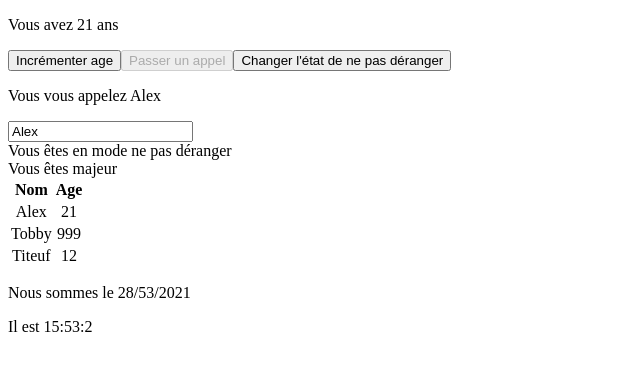
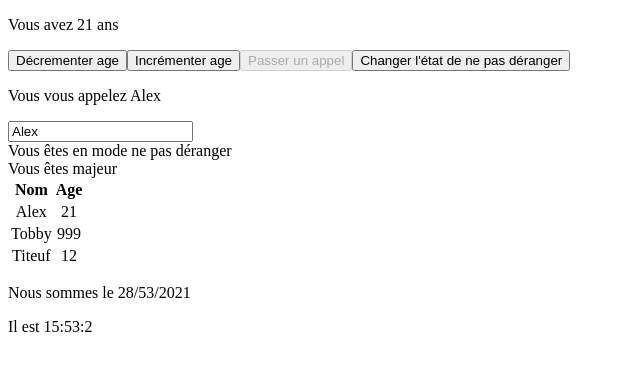
Before and after one commit to Alexandre-Vernet/Tuto-Angular, an Angular app: page / in a window 1280 px wide. Shown: the top 370 px of the page, without its empty margins (0-640 px from the left). Built offline with nearby package versions, Linux system fonts and the light colour scheme.

Commit message:
Mise à jour condition

```diff
--- a/src/app/my-component/my-component.component.html
+++ b/src/app/my-component/my-component.component.html
@@ -4,7 +4,8 @@
 <!-- <p> {{setAge(33)}} </p> -->
 
 <!-- Property & Event Binding -->
-<button (click)="incrementeAge()">Incrémenter age</button>
+<button (click)="decrementAge()">Décrementer age</button>
+<button (click)="incrementAge()">Incrémenter age</button>
 <button (click)="call()" [disabled]="isDoNotDisturb">Passer un appel</button>
 <button (click)="changeState()">Changer l'état de ne pas déranger</button>
 
@@ -15,7 +16,7 @@
 <!-- Conditions -->
 <div *ngIf="isDoNotDisturb">Vous êtes en mode ne pas déranger</div>
 <div *ngIf="!isDoNotDisturb">Vous êtes en mode normal</div>
-<div *ngIf="age &lt;= 18">Vous êtes mineur</div>
+<div *ngIf="age &lt; 18">Vous êtes mineur</div>
 <div *ngIf="age >= 18">Vous êtes majeur</div>
 
 <!-- Boucles -->
--- a/src/app/my-component/my-component.component.ts
+++ b/src/app/my-component/my-component.component.ts
@@ -42,8 +42,11 @@ export class MyComponentComponent implements OnInit {
     this.age = age;
   }
 
-  incrementeAge(): void {
+  incrementAge(): void {
     this.age++;
+  }
+  decrementAge(): void {
+    this.age--;
   }
 
   call(): void {
```
